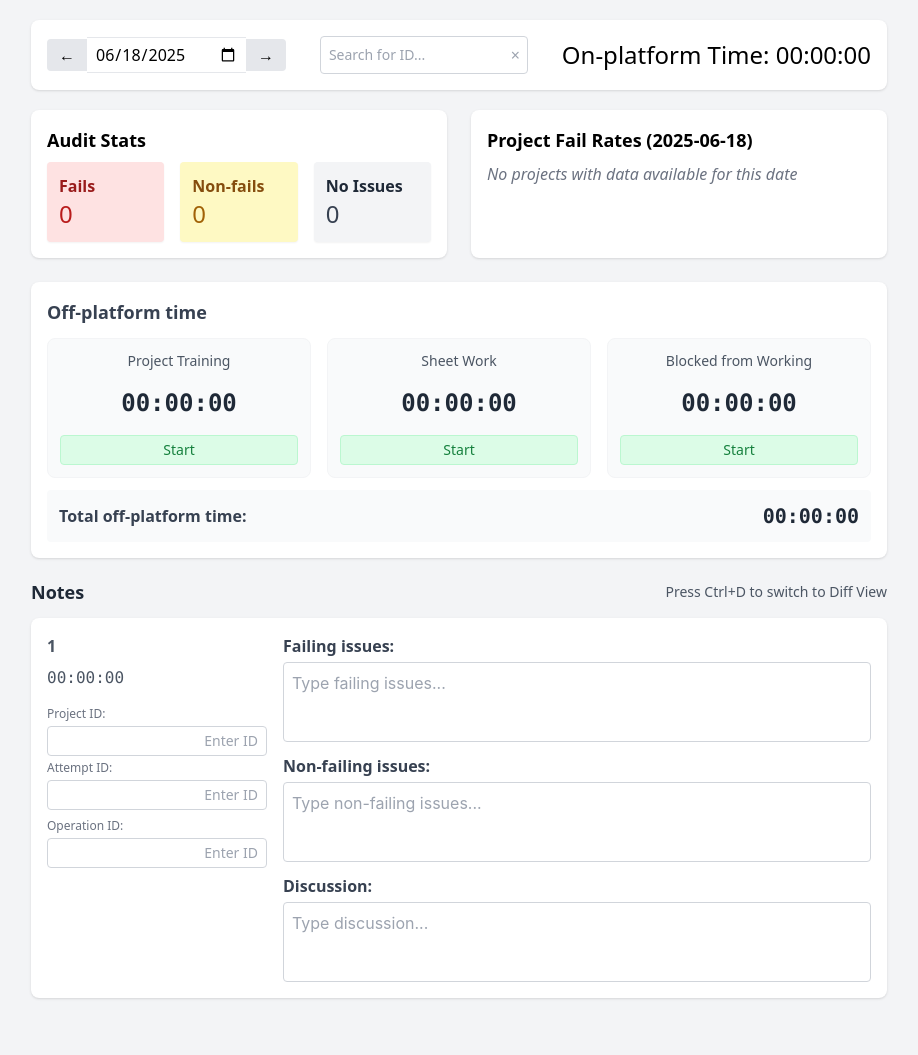
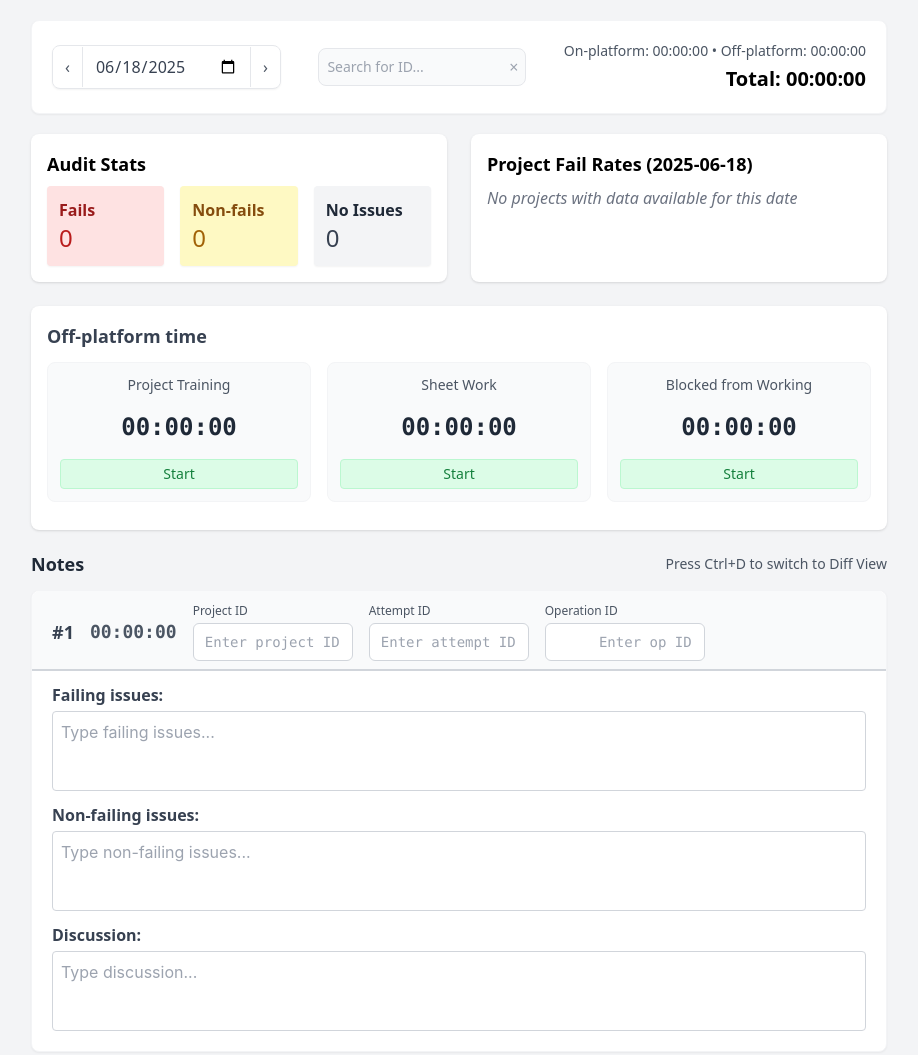
Before and after one commit to haydenholt/NotesApp, a website with bundled scripts: page index.html in a window 1280 px wide. Shown: the whole page, without its empty margins (181-1099 px from the left). Before the commit the page ends 1034 px from the top, so only its background shows below. Built offline with nearby package versions, Linux system fonts and the light colour scheme.

Commit message:
note UI rework, nav bar improvements

```diff
--- a/index.html
+++ b/index.html
@@ -13,16 +13,16 @@
     <div class="max-w-4xl mx-auto p-5">
         <!-- Notes View -->
         <div id="notesView">
-            <div class="flex justify-between items-center mb-5 bg-white p-4 rounded-lg shadow">
-                <div class="flex items-center gap-3">
+            <div class="flex justify-between items-center mb-5 bg-white p-5 rounded-lg shadow-sm border border-gray-100">
+                <div class="flex items-center gap-4">
                     <input type="date" id="dateSelector" class="p-2 border border-gray-300 rounded text-base">
                 </div>
                 <!-- Search Bar -->
                 <div class="relative">
-                    <input type="text" id="searchInput" placeholder="Search for ID..." class="p-2 border border-gray-300 rounded text-sm w-52">
-                    <button id="clearSearchButton" class="absolute right-2 top-1/2 transform -translate-y-1/2 text-gray-400 hover:text-gray-600">×</button>
+                    <input type="text" id="searchInput" placeholder="Search for ID..." class="p-2 border border-gray-200 rounded-lg text-sm w-52 bg-gray-50 focus:bg-white focus:outline-none focus:ring-2 focus:ring-blue-500">
+                    <button id="clearSearchButton" class="absolute right-2 top-1/2 transform -translate-y-1/2 text-gray-400 hover:text-gray-600 transition-colors">×</button>
                 </div>
-                <div id="totalTime" class="text-2xl">Total Time: 00:00:00</div>
+                <div id="totalTime" class="text-right">Total Time: 00:00:00</div>
             </div>
 
             <!-- New Statistics Sections -->
--- a/src/app/Note.js
+++ b/src/app/Note.js
@@ -43,12 +43,12 @@ export class Note {
         completed = noteData.completed || false;
         additionalTime = noteData.additionalTime || 0;
         canceled = noteData.canceled || false;
-        // Create the note container with Tailwind classes
+        // Create the note container with improved styling - changed to flex-col for horizontal layout
         const noteContainer = document.createElement('div');
-        noteContainer.className = 'flex mb-4 p-4 rounded-lg shadow relative group ' +
+        noteContainer.className = 'flex flex-col mb-4 p-5 rounded-lg shadow-sm border border-gray-100 relative group transition-shadow hover:shadow-md ' +
             (completed ?
-                (canceled ? 'bg-red-50' : 'bg-gray-50') :
-                'bg-white');
+                (canceled ? 'bg-red-50 border-red-100' : 'bg-gray-50 border-gray-200') :
+                'bg-white border-gray-100');
         noteContainer.dataset.noteId = number;
 
         // Create action buttons
@@ -88,87 +88,76 @@ export class Note {
         actionsDiv.append(editButton, saveButton, deleteButton);
         noteContainer.appendChild(actionsDiv);
 
-        // Left sidebar with number, timer and ID fields
-        const leftSidebar = document.createElement('div');
-        leftSidebar.className = 'flex flex-col mr-4 min-w-32';
+        // Top header with note number, timer, and ID fields in horizontal layout
+        const topHeader = document.createElement('div');
+        topHeader.className = 'flex items-center gap-4 mb-3 pb-2 border-b-2 border-gray-300 bg-gray-50 -mx-5 -mt-5 px-5 pt-3 rounded-t-lg';
 
-        // Number display - hide for cancelled notes, use provided displayIndex for non-cancelled notes
+        // Note number display
         const numberDisplay = document.createElement('div');
-        numberDisplay.className = 'text-gray-600 font-bold mb-2';
-        // If note is completed and cancelled, show "Cancelled"; otherwise, show its position among non-cancelled notes
+        numberDisplay.className = 'text-lg font-bold flex-shrink-0';
         if (completed && canceled) {
             numberDisplay.textContent = "Cancelled";
-            numberDisplay.className = 'text-red-600 font-bold mb-2';
+            numberDisplay.className = 'text-lg font-bold flex-shrink-0 text-red-600';
         } else {
-            // Use provided displayIndex
-            numberDisplay.textContent = String(displayIndex);
+            numberDisplay.textContent = `#${displayIndex}`;
+            numberDisplay.className = 'text-lg font-bold flex-shrink-0 text-gray-700';
         }
-        leftSidebar.appendChild(numberDisplay);
+        topHeader.appendChild(numberDisplay);
 
-        // Timer display - FIX: Use the same class for all completed notes
+        // Timer display
         const timerDisplay = document.createElement('div');
-        timerDisplay.className = 'font-mono text-base mb-3 ' +
+        timerDisplay.className = 'font-mono text-lg font-semibold flex-shrink-0 ' +
             (completed ?
                 (canceled ? 'text-red-600' : 'text-green-600') :
                 'text-gray-600');
         timerDisplay.textContent = '00:00:00';
-        leftSidebar.appendChild(timerDisplay);
+        topHeader.appendChild(timerDisplay);
 
-        // Create ID fields container
+        // ID fields container - horizontal layout with improved styling
         const idFieldsContainer = document.createElement('div');
-        idFieldsContainer.className = 'flex flex-col gap-1';
+        idFieldsContainer.className = 'flex gap-4 flex-grow';
 
-        // Attempt ID field
-        const attemptIDLabel = document.createElement('label');
-        attemptIDLabel.className = 'text-xs text-gray-500';
-        attemptIDLabel.textContent = 'Attempt ID:';
+        // Create ID field function for both active and completed notes
+        const createIDField = (value, placeholder, label) => {
+            const group = document.createElement('div');
+            group.className = 'flex flex-col';
 
-        const attemptIDInput = document.createElement('input');
-        attemptIDInput.className = 'w-full border border-gray-300 rounded px-2 py-1 text-sm ' +
-        (completed ? 'bg-gray-100 text-gray-500' : 'text-black');
-        attemptIDInput.style.direction = 'rtl';
-        attemptIDInput.placeholder = 'Enter ID';
-        attemptIDInput.value = attemptID;
-        attemptIDInput.disabled = completed;
+            const labelEl = document.createElement('label');
+            labelEl.className = 'text-xs font-medium text-gray-600 mb-1';
+            labelEl.textContent = label;
+
+            const input = document.createElement('input');
+            input.className = 'w-40 px-3 py-2 border border-gray-300 rounded-md text-sm font-mono focus:ring-2 focus:ring-blue-500 focus:border-blue-500 transition-colors ' +
+                              (completed ? 'bg-gray-100 text-gray-500' : 'bg-white text-black');
+            input.style.direction = 'rtl';
+            input.placeholder = placeholder;
+            input.value = value;
+            input.disabled = completed;
+
+            group.appendChild(labelEl);
+            group.appendChild(input);
+
+            return { group, input };
+        };
 
         // Project ID field
-        const projectIDLabel = document.createElement('label');
-        projectIDLabel.className = 'text-xs text-gray-500 mt-1';
-        projectIDLabel.textContent = 'Project ID:';
+        const projectField = createIDField(projectID, 'Enter project ID', 'Project ID');
+        const attemptField = createIDField(attemptID, 'Enter attempt ID', 'Attempt ID');
+        const operationField = createIDField(operationID, 'Enter op ID', 'Operation ID');
 
-        const projectIDInput = document.createElement('input');
-        projectIDInput.className = 'w-full border border-gray-300 rounded px-2 py-1 text-sm ' +
-                                  (completed ? 'bg-gray-100 text-gray-500' : 'text-black');
-        projectIDInput.style.direction = 'rtl';
-        projectIDInput.placeholder = 'Enter ID';
-        projectIDInput.value = projectID;
-        projectIDInput.disabled = completed;
+        idFieldsContainer.appendChild(projectField.group);
+        idFieldsContainer.appendChild(attemptField.group);
+        idFieldsContainer.appendChild(operationField.group);
 
-        // Operation ID field
-        const operationIDLabel = document.createElement('label');
-        operationIDLabel.className = 'text-xs text-gray-500 mt-1';
-        operationIDLabel.textContent = 'Operation ID:';
+        const projectIDInput = projectField.input;
+        const attemptIDInput = attemptField.input;
+        const operationIDInput = operationField.input;
 
-        const operationIDInput = document.createElement('input');
-        operationIDInput.className = 'w-full border border-gray-300 rounded px-2 py-1 text-sm ' +
-                                  (completed ? 'bg-gray-100 text-gray-500' : 'text-black');
-        operationIDInput.style.direction = 'rtl';
-        operationIDInput.placeholder = 'Enter ID';
-        operationIDInput.value = operationID;
-        operationIDInput.disabled = completed;
+        topHeader.appendChild(idFieldsContainer);
 
-        idFieldsContainer.appendChild(projectIDLabel);
-        idFieldsContainer.appendChild(projectIDInput);
-        idFieldsContainer.appendChild(attemptIDLabel);
-        idFieldsContainer.appendChild(attemptIDInput);
-        idFieldsContainer.appendChild(operationIDLabel);
-        idFieldsContainer.appendChild(operationIDInput);
-
-        leftSidebar.appendChild(idFieldsContainer);
-
-        // Content container
+        // Content container - now full width below the header
         const contentContainer = document.createElement('div');
-        contentContainer.className = 'flex-grow flex flex-col gap-3';
+        contentContainer.className = 'flex flex-col gap-3 min-w-0';
 
         // Create the three sections
         const sections = [
@@ -337,7 +326,7 @@ export class Note {
             timer.startDisplay();
         }
 
-        noteContainer.appendChild(leftSidebar);
+        noteContainer.appendChild(topHeader);
         noteContainer.appendChild(contentContainer);
 
         // Attach instance properties to mirror old note object
@@ -409,6 +398,7 @@ export class Note {
         confirmBtn.focus();
     }
 
+
     /** Format this note's IDs for copying */
     getFormattedIDs() {
         const project = this.elements.projectID.value || '';
--- a/src/app/NoteApp.js
+++ b/src/app/NoteApp.js
@@ -103,12 +103,12 @@ export class NoteApp {
     addDateNavigationButtons() {
         // Create wrapper for the date picker and buttons
         const dateNavContainer = document.createElement('div');
-        dateNavContainer.className = 'flex items-center';
+        dateNavContainer.className = 'flex items-center bg-white border border-gray-200 rounded-lg overflow-hidden shadow-sm';
 
         // Previous day button
         const prevDayButton = document.createElement('button');
-        prevDayButton.innerHTML = '&larr;'; // Left arrow
-        prevDayButton.className = 'px-3 py-1 bg-gray-200 hover:bg-gray-300 rounded-l';
+        prevDayButton.innerHTML = '‹'; // Left chevron
+        prevDayButton.className = 'px-3 py-2 bg-white hover:bg-gray-50 text-gray-600 hover:text-gray-800 border-r border-gray-200 transition-colors';
         prevDayButton.title = 'Previous day';
         prevDayButton.addEventListener('click', () => {
             // note timers state is resumed per-note now
@@ -144,8 +144,8 @@ export class NoteApp {
 
         // Next day button
         const nextDayButton = document.createElement('button');
-        nextDayButton.innerHTML = '&rarr;'; // Right arrow
-        nextDayButton.className = 'px-3 py-1 bg-gray-200 hover:bg-gray-300 rounded-r';
+        nextDayButton.innerHTML = '›'; // Right chevron
+        nextDayButton.className = 'px-3 py-2 bg-white hover:bg-gray-50 text-gray-600 hover:text-gray-800 border-l border-gray-200 transition-colors';
         nextDayButton.title = 'Next day';
         nextDayButton.addEventListener('click', () => {
             // note timers state is resumed per-note now
@@ -187,7 +187,7 @@ export class NoteApp {
         parent.removeChild(originalDateSelector);
 
         // Style the date selector to remove default browser border
-        originalDateSelector.className = 'px-2 py-1 border-y border-gray-200 focus:outline-none';
+        originalDateSelector.className = 'px-3 py-2 bg-white focus:outline-none focus:ring-2 focus:ring-blue-500 focus:ring-inset text-gray-700 min-w-32';
 
         // Add elements to the container
         dateNavContainer.appendChild(prevDayButton);
@@ -329,18 +329,18 @@ export class NoteApp {
             }
         });
         note.elements.attemptID.disabled = true;
-        note.elements.attemptID.classList.remove('text-black');
+        note.elements.attemptID.classList.remove('text-black', 'bg-white');
         note.elements.attemptID.classList.add('text-gray-500', 'bg-gray-100');
         note.elements.projectID.disabled = true;
-        note.elements.projectID.classList.remove('text-black');
+        note.elements.projectID.classList.remove('text-black', 'bg-white');
         note.elements.projectID.classList.add('text-gray-500', 'bg-gray-100');
         note.elements.operationID.disabled = true;
-        note.elements.operationID.classList.remove('text-black');
+        note.elements.operationID.classList.remove('text-black', 'bg-white');
         note.elements.operationID.classList.add('text-gray-500', 'bg-gray-100');
 
         // UI styling for note container and number display based on isCanceled
         note.container.classList.remove('bg-white', 'bg-gray-50', 'bg-red-50');
-        const numberDisplay = note.container.querySelector('.font-bold.mb-2');
+        const numberDisplay = note.container.querySelector('.text-lg.font-bold.flex-shrink-0');
         if (isCanceled) {
             note.container.classList.add('bg-red-50');
             if (numberDisplay) {
@@ -449,15 +449,15 @@ export class NoteApp {
             // Enable ID fields
             note.elements.attemptID.disabled = false;
             note.elements.attemptID.classList.remove('text-gray-500', 'bg-gray-100');
-            note.elements.attemptID.classList.add('text-black');
+            note.elements.attemptID.classList.add('text-black', 'bg-white');
 
             note.elements.projectID.disabled = false;
             note.elements.projectID.classList.remove('text-gray-500', 'bg-gray-100');
-            note.elements.projectID.classList.add('text-black');
+            note.elements.projectID.classList.add('text-black', 'bg-white');
 
             note.elements.operationID.disabled = false;
             note.elements.operationID.classList.remove('text-gray-500', 'bg-gray-100');
-            note.elements.operationID.classList.add('text-black');
+            note.elements.operationID.classList.add('text-black', 'bg-white');
 
             note.container.classList.remove('bg-white', 'bg-gray-50', 'bg-red-50');
             note.container.classList.add('bg-white');
@@ -528,8 +528,20 @@ export class NoteApp {
 
     updateTotalTime() {
         const updateDisplay = () => {
-            const totalSeconds = this.notes.reduce((total, note) => total + note.timer.getSeconds(), 0);
-            this.totalTimeDisplay.textContent = `On-platform Time: ${new Timer().formatTime(totalSeconds)}`;
+            const onPlatformSeconds = this.notes.reduce((total, note) => total + note.timer.getSeconds(), 0);
+            const offPlatformSeconds = this.offPlatformTimer ? this.offPlatformTimer.getTotalSeconds() : 0;
+            const totalSeconds = onPlatformSeconds + offPlatformSeconds;
+
+            const onPlatformTime = new Timer().formatTime(onPlatformSeconds);
+            const offPlatformTime = new Timer().formatTime(offPlatformSeconds);
+            const totalTime = new Timer().formatTime(totalSeconds);
+
+            this.totalTimeDisplay.innerHTML = `
+                <div class="text-sm text-gray-600 mb-1">
+                    On-platform: ${onPlatformTime} • Off-platform: ${offPlatformTime}
+                </div>
+                <div class="text-xl font-semibold">Total: ${totalTime}</div>
+            `;
         };
 
         setInterval(updateDisplay, 1000);
@@ -1114,25 +1126,6 @@ export class NoteApp {
 
         offPlatformSection.appendChild(timerGrid);
 
-        // Create total time display
-        const totalSection = document.createElement('div');
-        totalSection.className = 'bg-gray-50 p-3 rounded flex justify-between items-center';
-
-        const totalLabel = document.createElement('span');
-        totalLabel.className = 'font-semibold text-gray-700';
-        totalLabel.textContent = 'Total off-platform time:';
-
-        const totalTime = document.createElement('span');
-        totalTime.className = 'text-xl font-mono font-semibold text-gray-800';
-        totalTime.textContent = '00:00:00';
-
-        // Store reference to the total time display
-        this.offPlatformTimer.displayElements.total = totalTime;
-
-        totalSection.appendChild(totalLabel);
-        totalSection.appendChild(totalTime);
-        offPlatformSection.appendChild(totalSection);
-
         // Add the off-platform section to its dedicated container
         offPlatformContainer.appendChild(offPlatformSection);
 
```
Also changed, not shown: tests/app/NoteApp.test.js (+21 -21 lines).
